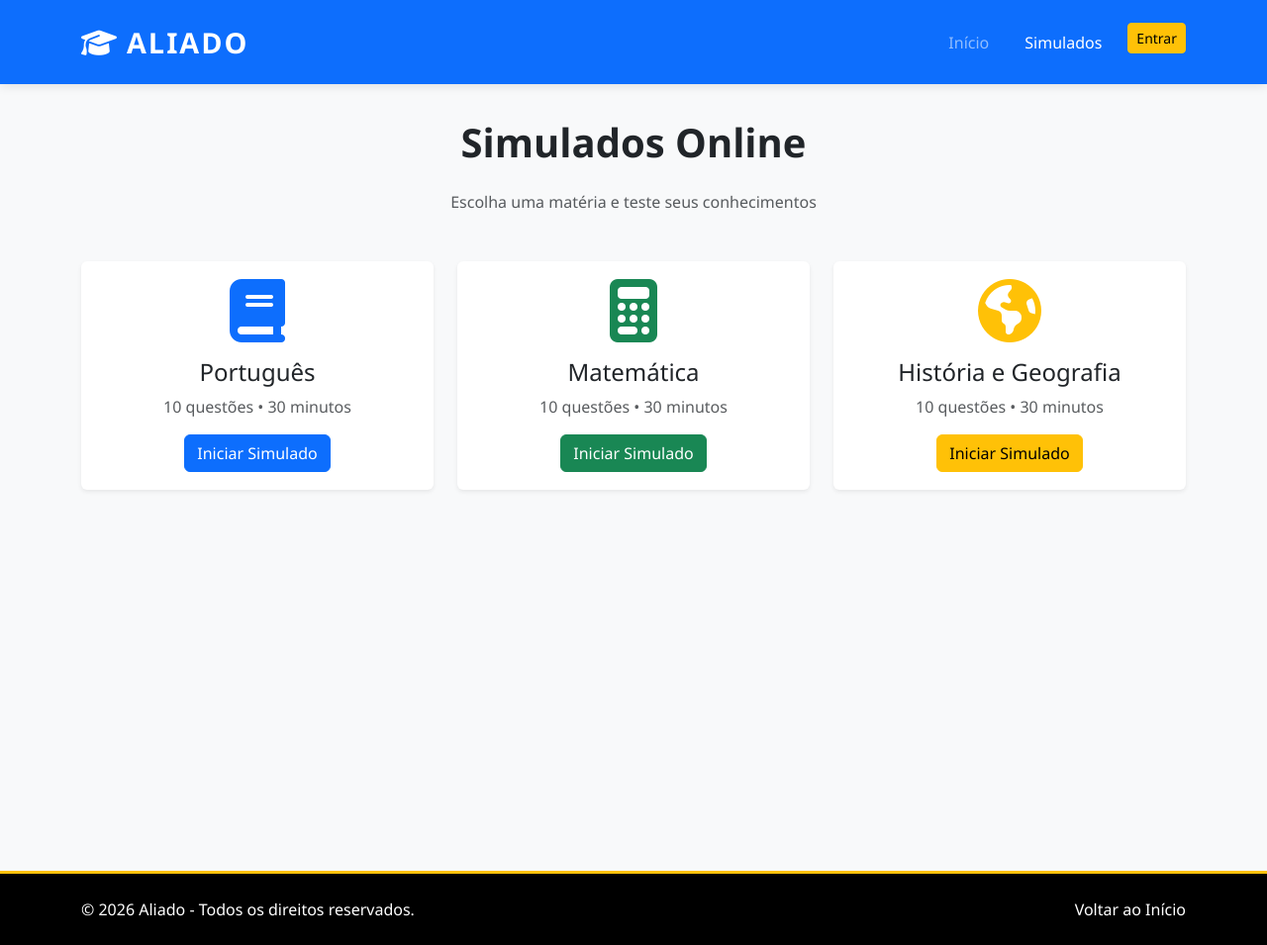
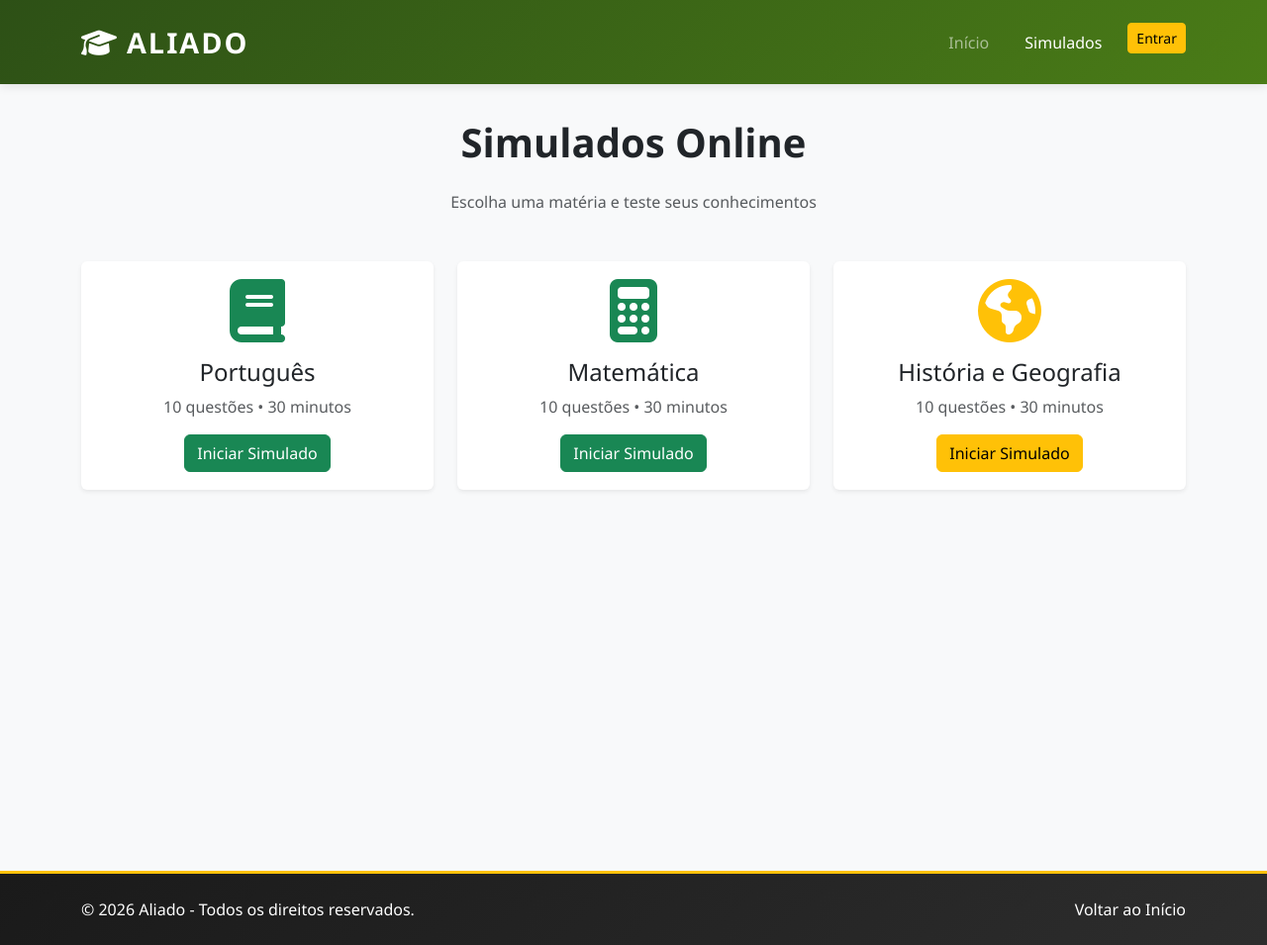
Before and after one commit to naval288/aliado, a PHP site: page /simulados.html in a window 1280 px wide. Shown: the whole page at 99% size. Run offline with PHP 8.4, Linux system fonts and the light colour scheme.

Commit message:
Alterada cor tema de azul para verde camuflagem militar

```diff
--- a/simulados.html
+++ b/simulados.html
@@ -28,14 +28,14 @@
         }
 
         .option-btn:hover {
-            border-color: #0d6efd;
+            border-color: #2d5016;
             background: #f8f9fa;
             transform: translateX(5px);
         }
 
         .option-btn.selected {
-            border-color: #0d6efd;
-            background: #e7f3ff;
+            border-color: #2d5016;
+            background: #d4edda;
         }
 
         .option-btn.correct {
@@ -68,7 +68,7 @@
 
         .progress-fill {
             height: 100%;
-            background: linear-gradient(90deg, #0d6efd, #0dcaf0);
+            background: linear-gradient(90deg, #2d5016, #4a7c17);
             border-radius: 10px;
             transition: width 0.3s ease;
         }
@@ -81,12 +81,12 @@
 
         .subject-card:hover {
             transform: translateY(-5px);
-            border-color: #0d6efd;
+            border-color: #2d5016;
         }
 
         .subject-card.active {
-            border-color: #0d6efd;
-            background: #e7f3ff;
+            border-color: #2d5016;
+            background: #d4edda;
         }
 
         .result-card {
@@ -118,7 +118,7 @@
 </head>
 <body>
     <!-- Navbar -->
-    <nav class="navbar navbar-expand-lg navbar-dark bg-primary fixed-top">
+    <nav class="navbar navbar-expand-lg navbar-dark bg-success fixed-top">
         <div class="container">
             <a class="navbar-brand fw-bold" href="index.html">
                 <i class="fas fa-graduation-cap me-2"></i>ALIADO
@@ -144,7 +144,7 @@
 
     <!-- Timer -->
     <div class="timer" id="timer" style="display: none;">
-        <i class="fas fa-clock text-primary me-2"></i>
+        <i class="fas fa-clock text-success me-2"></i>
         <span id="timeDisplay" class="fw-bold">30:00</span>
     </div>
 
@@ -161,10 +161,10 @@
                     <div class="col-md-4 mb-4">
                         <div class="card subject-card h-100 shadow-sm" onclick="startSimulado('portugues')">
                             <div class="card-body text-center">
-                                <i class="fas fa-book fa-4x text-primary mb-3"></i>
+                                <i class="fas fa-book fa-4x text-success mb-3"></i>
                                 <h4>Português</h4>
                                 <p class="text-muted">10 questões • 30 minutos</p>
-                                <button class="btn btn-primary">Iniciar Simulado</button>
+                                <button class="btn btn-success">Iniciar Simulado</button>
                             </div>
                         </div>
                     </div>
@@ -209,7 +209,7 @@
                     <button class="btn btn-outline-secondary" id="prevBtn" onclick="previousQuestion()" disabled>
                         <i class="fas fa-arrow-left me-2"></i>Anterior
                     </button>
-                    <button class="btn btn-primary" id="nextBtn" onclick="nextQuestion()">
+                    <button class="btn btn-success" id="nextBtn" onclick="nextQuestion()">
                         Próxima<i class="fas fa-arrow-right ms-2"></i>
                     </button>
                     <button class="btn btn-success" id="finishBtn" onclick="finishSimulado()" style="display: none;">
--- a/style.css
+++ b/style.css
@@ -1,8 +1,17 @@
-/* Reset e Configurações Globais */
-* {
+:root {
+    --color-primary: #2d5016;
+    --color-primary-light: #4a7c17;
+    --color-secondary: #556b2f;
+}
     margin: 0;
     padding: 0;
     box-sizing: border-box;
+}
+
+:root {
+    --color-primary: #2d5016;
+    --color-primary-light: #4a7c17;
+    --color-secondary: #556b2f;
 }
 
 body {
@@ -13,6 +22,7 @@ body {
 
 /* Navbar */
 .navbar {
+    background: linear-gradient(135deg, #2d5016 0%, #4a7c17 100%) !important;
     box-shadow: 0 2px 10px rgba(0, 0, 0, 0.1);
     padding: 1rem 0;
     transition: all 0.3s ease;
@@ -31,6 +41,25 @@ body {
 
 .nav-link:hover {
     color: #ffc107 !important;
+}
+
+/* Cores Customizadas - Verde Camuflagem */
+.btn-primary {
+    background: linear-gradient(135deg, #2d5016 0%, #4a7c17 100%);
+    border-color: #2d5016;
+}
+
+.btn-primary:hover {
+    background: linear-gradient(135deg, #1a472a 0%, #2d7a4f 100%);
+    border-color: #1a472a;
+}
+
+.text-primary {
+    color: #2d5016 !important;
+}
+
+.bg-primary {
+    background: linear-gradient(135deg, #2d5016 0%, #4a7c17 100%) !important;
 }
 
 /* Carrossel */
@@ -207,6 +236,7 @@ body {
 /* Footer */
 footer {
     border-top: 3px solid #ffc107;
+    background: linear-gradient(135deg, #1a1a1a 0%, #2d2d2d 100%);
 }
 
 footer a:hover {
```
Also changed, not shown: index.html (+7 -7 lines).
